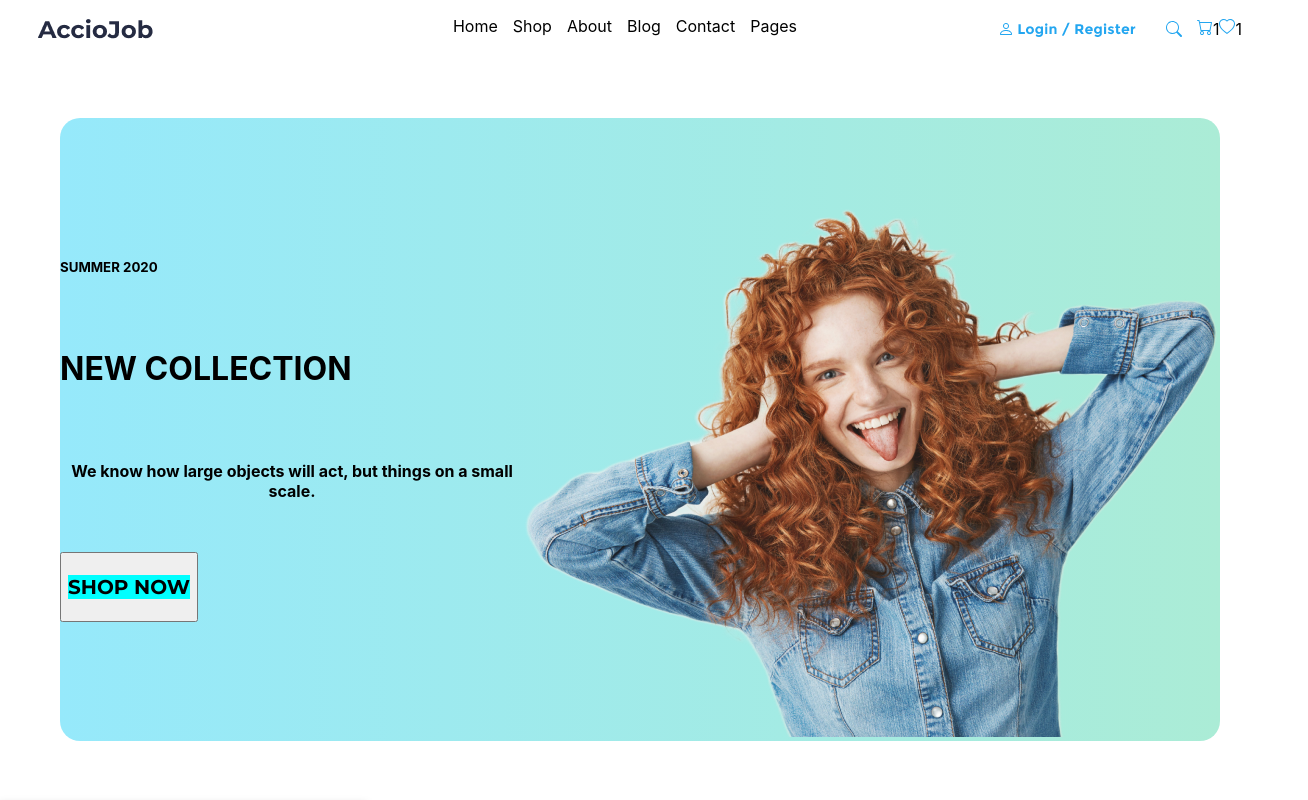
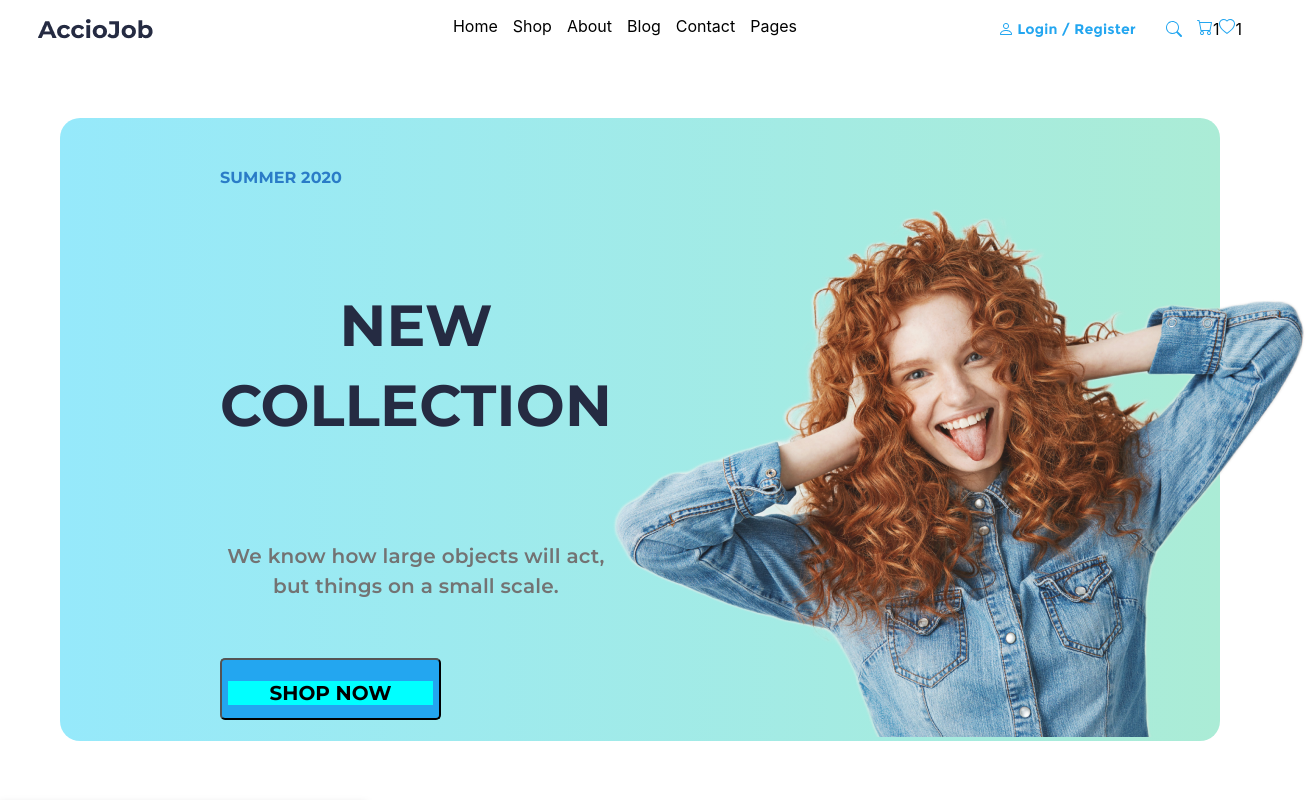
Before and after one commit to lensonfernandes/ProductsWebPage, a React (Create React App) app in the folder productswebpage/: page / in a window 1280 px wide. Shown: the top 800 px of the page, 1308 px wide, since content can reach past the window. Built offline with nearby package versions, Linux system fonts and the light colour scheme.

Commit message:
Font of Main section changed

```diff
--- a/productswebpage/src/components/Main/Main.css
+++ b/productswebpage/src/components/Main/Main.css
@@ -13,7 +13,7 @@
     flex-direction: column;
     justify-content: center;
     align-items:flex-start;
-    padding: 0px;
+    padding-left:160px;
     gap: 30px;
 
     width: 548px;
@@ -26,3 +26,58 @@
     order: 0;
     flex-grow: 0; */
 }
+
+.m-c-left-container h5{
+    font-family: 'Montserrat';
+font-style: normal;
+font-weight: 700;
+font-size: 16px;
+line-height: 24px;
+/* identical to box height, or 150% */
+
+letter-spacing: 0.1px;
+
+/* hover-text-color */
+
+color: #2A7CC7;
+
+}
+
+.m-c-left-container h1{
+
+    font-family: 'Montserrat';
+font-style: normal;
+font-weight: 700;
+font-size: 58px;
+line-height: 80px;
+/* identical to box height, or 138% */
+
+letter-spacing: 0.2px;
+
+/* text-color */
+
+color: #252B42;
+}
+
+.m-c-left-container h4{
+    font-family: 'Montserrat';
+    font-style: normal;
+    font-weight: 400;
+    font-size: 20px;
+    line-height: 30px;
+    /* or 150% */
+
+    letter-spacing: 0.2px;
+
+    /* second-text-color */
+
+    color: #737373;
+}
+
+
+.m-c-left-container button {
+    background: #23A6F0;
+    border-radius: 5px;
+    width: 221px;
+height: 62px;
+}
```
